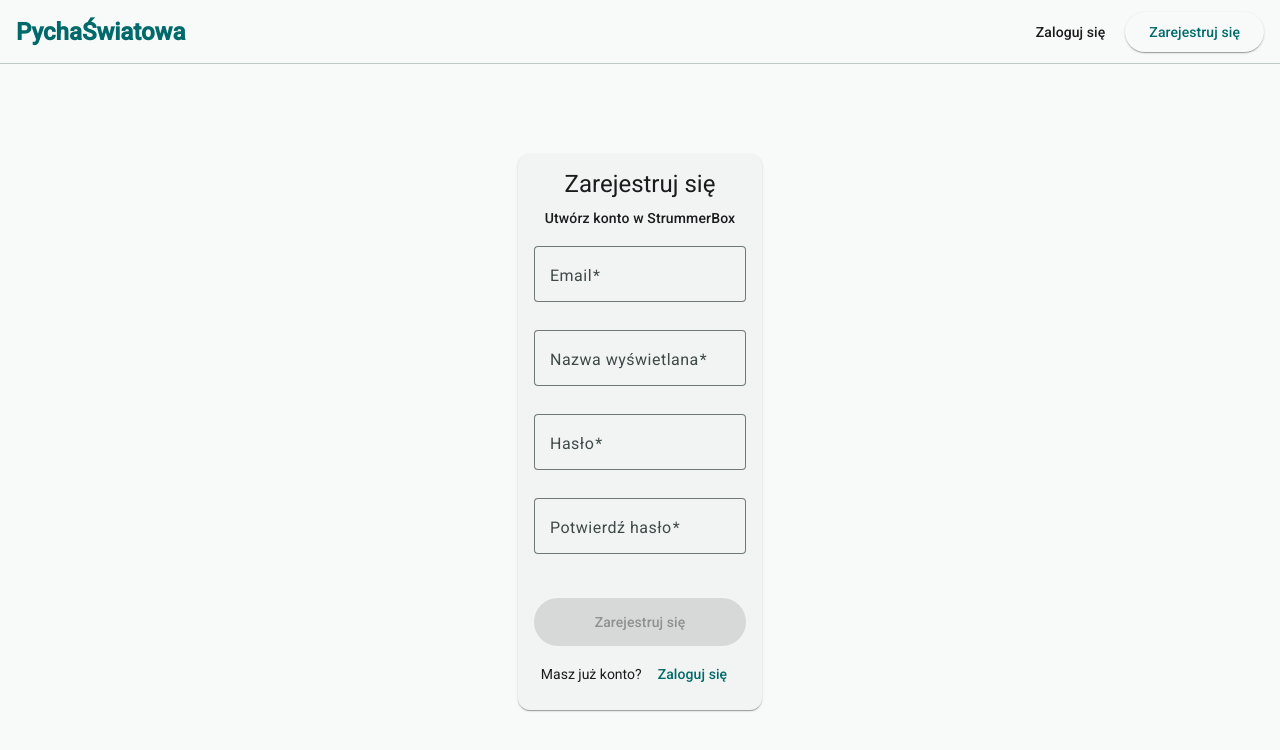
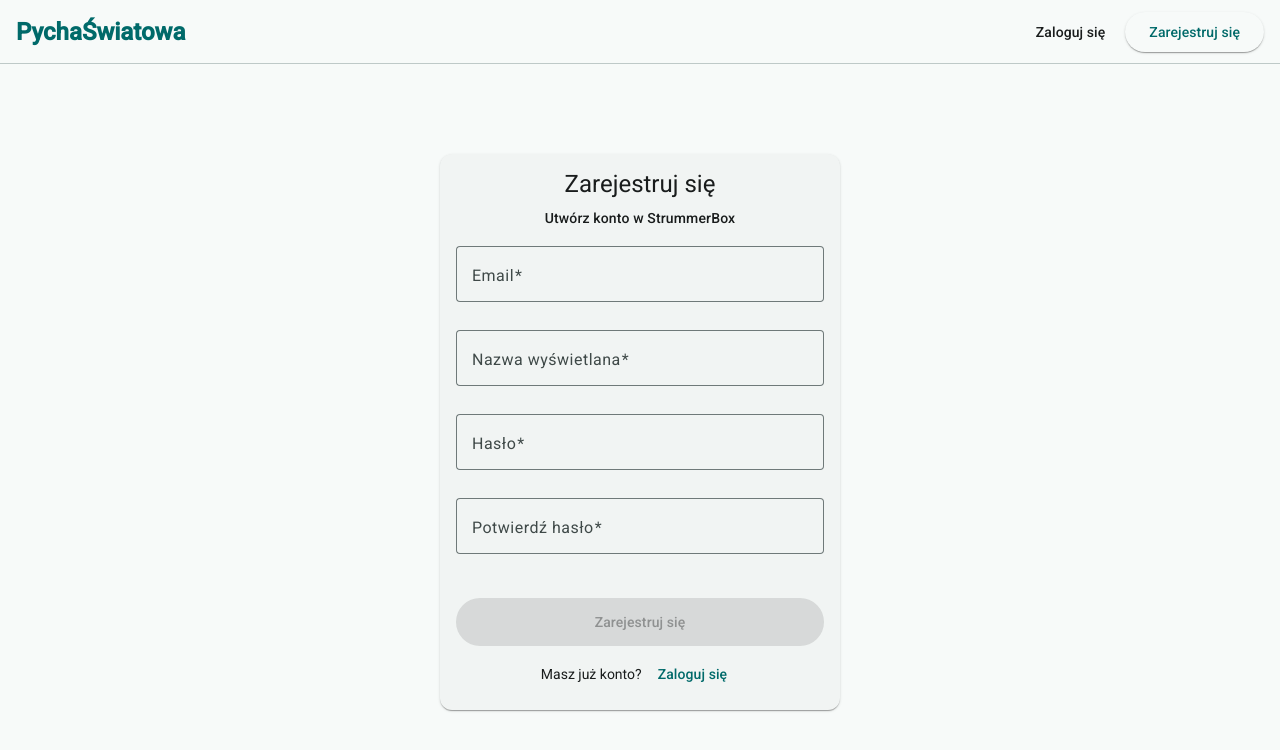
Before and after one commit to gswitalski/pychaswiatowa, an Angular app: page /register in a window 1280 px wide. Shown: the top 750 px of the page. Built offline with nearby package versions, Linux system fonts and the light colour scheme.

Commit message:
style: adjust width of register card in SCSS for improved layout consistency

```diff
--- a/src/app/pages/register/components/register-form/register-form.component.scss
+++ b/src/app/pages/register/components/register-form/register-form.component.scss
@@ -1,6 +1,5 @@
 .register-card {
-    max-width: 400px;
-    width: 100%;
+    width: 400px;
 
     mat-card-header {
         margin-bottom: 1rem;
```
